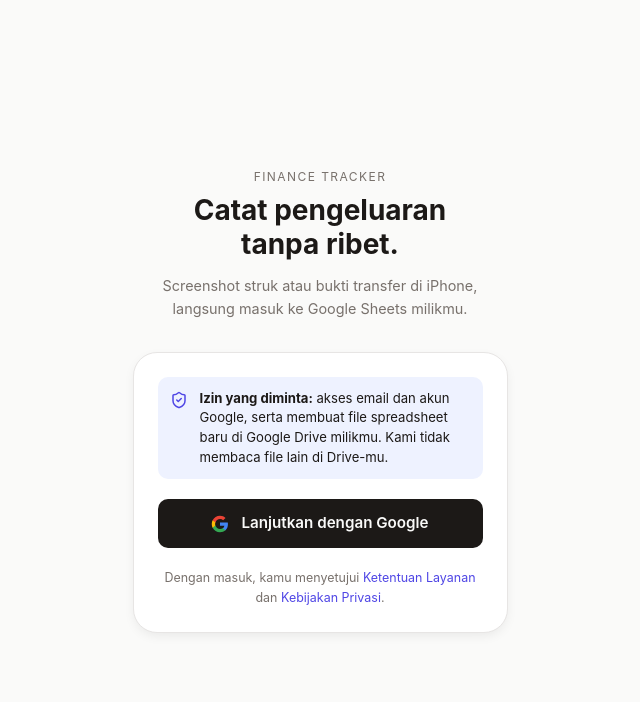
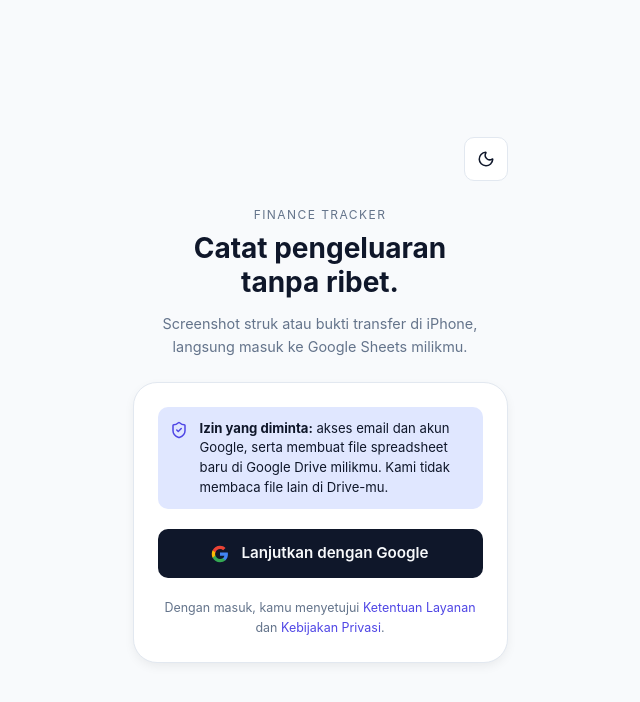
Before and after one commit to yericoalexander/finance-tracker, a Next.js app: page /login in a window 1280 px wide. Shown: the top 702 px of the page, without its empty margins (320-960 px from the left). Built offline with nearby package versions, Linux system fonts and the light colour scheme.

Commit message:
feat(ui): add light mode support, interactive theme toggle, and zero-flash persistence

```diff
--- a/src/app/dashboard/page.tsx
+++ b/src/app/dashboard/page.tsx
@@ -3,6 +3,7 @@
 import { redirect } from 'next/navigation'
 
 import { auth, signOut } from '@/auth'
+import { ThemeToggle } from '@/components/ui/theme-toggle'
 import { DashboardView } from '@/features/dashboard/dashboard-view'
 import { getDashboardData } from '@/features/dashboard/actions'
 import { RetrySheetCard } from '@/features/sheets/retry-sheet-card'
@@ -64,7 +65,9 @@
           </h1>
         </div>
 
-        {/* Tombol keluar */}
+        {/* Aksi Header: Tema & Keluar */}
+        <div style={{ display: 'flex', alignItems: 'center', gap: 'var(--space-2)' }}>
+          <ThemeToggle />
           <form
             action={async () => {
               'use server'
@@ -94,6 +97,7 @@
               Keluar
             </button>
           </form>
+        </div>
       </header>
 
       {/* Kartu coba lagi bila pembuatan spreadsheet awal belum selesai */}
--- a/src/app/globals.css
+++ b/src/app/globals.css
@@ -1,28 +1,31 @@
 @import 'tailwindcss';
 
 /* ─── Design Tokens ─────────────────────────────────────────────────── */
-:root {
-  /* Neutral palette — warm white / light greys */
-  --color-bg: #fafaf9;
+:root,
+html[data-theme='light'] {
+  /* Neutral palette — clean, warm stone / crisp paper */
+  --color-bg: #f8fafc;
   --color-surface: #ffffff;
-  --color-surface-raised: #f5f5f4;
-  --color-border: #e7e5e4;
-  --color-border-subtle: #f0ede9;
+  --color-surface-raised: #f1f5f9;
+  --color-border: #e2e8f0;
+  --color-border-subtle: #f1f5f9;
 
-  /* Text */
-  --color-text: #1c1917;
-  --color-text-muted: #78716c;
-  --color-text-placeholder: #a8a29e;
+  /* Text — slate-900 / slate-600 */
+  --color-text: #0f172a;
+  --color-text-muted: #64748b;
+  --color-text-placeholder: #94a3b8;
 
-  /* Accent — single accent color (indigo-600) */
+  /* Accent — indigo-600 */
   --color-accent: #4f46e5;
   --color-accent-hover: #4338ca;
-  --color-accent-subtle: #eef2ff;
+  --color-accent-subtle: #e0e7ff;
   --color-accent-text: #ffffff;
 
   /* Semantic */
   --color-success: #16a34a;
   --color-warning: #d97706;
+  --color-warning-subtle: #fef3c7;
+  --color-warning-text: #78350f;
   --color-error: #dc2626;
   --color-error-subtle: #fef2f2;
 
@@ -46,7 +49,7 @@
   --radius-full: 9999px;
 
   /* Shadows */
-  --shadow-sm: 0 1px 2px 0 rgb(0 0 0 / 0.04);
+  --shadow-sm: 0 1px 2px 0 rgb(0 0 0 / 0.05);
   --shadow-md: 0 4px 12px -2px rgb(0 0 0 / 0.08);
   --shadow-lg: 0 12px 32px -4px rgb(0 0 0 / 0.12);
 
@@ -60,9 +63,9 @@
   --ease-default: cubic-bezier(0.4, 0, 0.2, 1);
 }
 
-/* ─── Dark Mode ─────────────────────────────────────────────────────── */
+/* ─── Dark Mode (System preference when not explicitly forced light) ── */
 @media (prefers-color-scheme: dark) {
-  :root {
+  :root:not([data-theme='light']) {
     --color-bg: #0a0a0a;
     --color-surface: #171717;
     --color-surface-raised: #262626;
@@ -76,9 +79,40 @@
     --color-accent: #6366f1;
     --color-accent-hover: #818cf8;
     --color-accent-subtle: #1e1b4b;
+    --color-accent-text: #ffffff;
 
+    --color-success: #22c55e;
+    --color-warning: #f59e0b;
+    --color-warning-subtle: #451a03;
+    --color-warning-text: #fef3c7;
+    --color-error: #ef4444;
     --color-error-subtle: #1c0a0a;
   }
+}
+
+/* ─── Dark Mode (Explicit data-theme="dark") ─────────────────────────── */
+html[data-theme='dark'] {
+  --color-bg: #0a0a0a;
+  --color-surface: #171717;
+  --color-surface-raised: #262626;
+  --color-border: #2d2d2d;
+  --color-border-subtle: #1f1f1f;
+
+  --color-text: #fafaf9;
+  --color-text-muted: #a8a29e;
+  --color-text-placeholder: #57534e;
+
+  --color-accent: #6366f1;
+  --color-accent-hover: #818cf8;
+  --color-accent-subtle: #1e1b4b;
+  --color-accent-text: #ffffff;
+
+  --color-success: #22c55e;
+  --color-warning: #f59e0b;
+  --color-warning-subtle: #451a03;
+  --color-warning-text: #fef3c7;
+  --color-error: #ef4444;
+  --color-error-subtle: #1c0a0a;
 }
 
 /* ─── Reduced Motion ────────────────────────────────────────────────── */
--- a/src/app/layout.tsx
+++ b/src/app/layout.tsx
@@ -37,6 +37,13 @@
 export default function RootLayout({ children }: { children: React.ReactNode }) {
   return (
     <html lang="id" suppressHydrationWarning>
+      <head>
+        <script
+          dangerouslySetInnerHTML={{
+            __html: `(function(){try{var t=localStorage.getItem('theme');if(t==='light'||t==='dark'){document.documentElement.setAttribute('data-theme',t);}}catch(e){}})();`,
+          }}
+        />
+      </head>
       <body className={`${inter.variable} font-sans antialiased`}>{children}</body>
     </html>
   )
--- a/src/app/login/page.tsx
+++ b/src/app/login/page.tsx
@@ -3,6 +3,8 @@
 import { AlertCircle, Loader2, ShieldCheck } from 'lucide-react'
 import { signIn } from 'next-auth/react'
 import { useState } from 'react'
+
+import { ThemeToggle } from '@/components/ui/theme-toggle'
 
 export default function LoginPage() {
   const [loading, setLoading] = useState(false)
@@ -38,9 +40,14 @@
           maxWidth: '375px',
           display: 'flex',
           flexDirection: 'column',
-          gap: 'var(--space-8)',
+          gap: 'var(--space-6)',
         }}
       >
+        {/* Tombol ganti tema */}
+        <div style={{ display: 'flex', justifyContent: 'flex-end', width: '100%' }}>
+          <ThemeToggle />
+        </div>
+
         {/* Logo / Nama app */}
         <div style={{ textAlign: 'center' }}>
           <p
--- a/src/app/pair/page.tsx
+++ b/src/app/pair/page.tsx
@@ -6,6 +6,7 @@
 import { auth } from '@/auth'
 import { DeviceList } from '@/features/devices/device-list'
 import { PairCard } from '@/features/devices/pair-card'
+import { ThemeToggle } from '@/components/ui/theme-toggle'
 import { db } from '@/lib/db/client'
 import { devices } from '@/lib/db/schema'
 
@@ -43,7 +44,14 @@
         gap: 'var(--space-6)',
       }}
     >
-      <header style={{ display: 'flex', alignItems: 'center', gap: 'var(--space-3)' }}>
+      <header
+        style={{
+          display: 'flex',
+          alignItems: 'center',
+          justifyContent: 'space-between',
+        }}
+      >
+        <div style={{ display: 'flex', alignItems: 'center', gap: 'var(--space-3)' }}>
           <Link
             href="/dashboard"
             aria-label="Kembali ke Dashboard"
@@ -83,6 +91,8 @@
               Hubungkan iPhone dan kelola akses Shortcut
             </p>
           </div>
+        </div>
+        <ThemeToggle />
       </header>
 
       <PairCard />
--- /dev/null
+++ b/src/components/ui/theme-toggle.tsx
@@ -0,0 +1,71 @@
+'use client'
+
+import { useEffect, useState } from 'react'
+import { Moon, Sun } from 'lucide-react'
+
+export function ThemeToggle() {
+  const [theme, setTheme] = useState<'light' | 'dark' | 'system'>('system')
+  const [mounted, setMounted] = useState(false)
+
+  useEffect(() => {
+    setMounted(true)
+    const stored = localStorage.getItem('theme') as 'light' | 'dark' | null
+    if (stored) {
+      setTheme(stored)
+      document.documentElement.setAttribute('data-theme', stored)
+    } else {
+      const prefersDark = window.matchMedia('(prefers-color-scheme: dark)').matches
+      setTheme(prefersDark ? 'dark' : 'light')
+    }
+  }, [])
+
+  const toggleTheme = () => {
+    const nextTheme = theme === 'light' ? 'dark' : 'light'
+    setTheme(nextTheme)
+    document.documentElement.setAttribute('data-theme', nextTheme)
+    try {
+      localStorage.setItem('theme', nextTheme)
+    } catch {
+      // Ignore if localStorage is disabled
+    }
+  }
+
+  // Sebelum mount, render placeholder seukuran tombol agar tidak loncat
+  if (!mounted) {
+    return (
+      <div
+        style={{
+          width: '44px',
+          height: '44px',
+        }}
+      />
+    )
+  }
+
+  const isLight = theme === 'light'
+
+  return (
+    <button
+      type="button"
+      onClick={toggleTheme}
+      aria-label={isLight ? 'Beralih ke mode gelap' : 'Beralih ke mode terang'}
+      title={isLight ? 'Mode Gelap' : 'Mode Terang'}
+      style={{
+        display: 'flex',
+        alignItems: 'center',
+        justifyContent: 'center',
+        minHeight: '44px',
+        minWidth: '44px',
+        padding: '0 var(--space-2)',
+        backgroundColor: 'var(--color-surface)',
+        border: '1px solid var(--color-border)',
+        borderRadius: 'var(--radius-md)',
+        color: 'var(--color-text)',
+        cursor: 'pointer',
+        transition: 'all var(--duration-fast) var(--ease-default)',
+      }}
+    >
+      {isLight ? <Moon size={18} /> : <Sun size={18} />}
+    </button>
+  )
+}
--- a/src/features/dashboard/review-queue.tsx
+++ b/src/features/dashboard/review-queue.tsx
@@ -117,8 +117,9 @@
             fontWeight: 700,
             padding: '2px 8px',
             borderRadius: 'var(--radius-full)',
-            backgroundColor: 'var(--color-warning)',
-            color: '#ffffff',
+            backgroundColor: 'var(--color-warning-subtle)',
+            color: 'var(--color-warning-text)',
+            border: '1px solid var(--color-warning)',
           }}
         >
           {items.length} item
```
Lines whose indentation alone changed are shown as unchanged.
